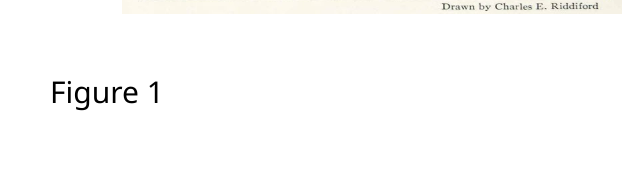
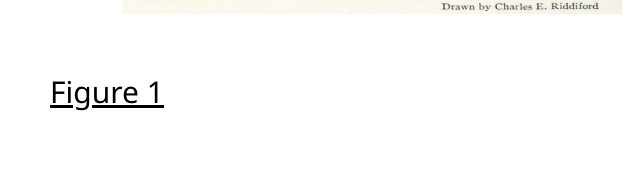
Before and after one commit to FEPSFY6916181/FY6916181, a plain HTML site: page index.html in a window 1280 px wide. Shown: the part 2485-2655 px from the top of the page, 0-640 px from the left. Drawn offline with nearby package versions, Linux system fonts and the light colour scheme.

Commit message:
Update index.html

```diff
--- a/index.html
+++ b/index.html
@@ -131,7 +131,7 @@
         Portal, n.d.). While its capabilities where limited the Bathysphere provided the groundwork for further future developments.
         <img src="bathysphere.jpg" alt="Bathysphereimg" width="500" height="500">
 
-        <h2>Figure 1</h2>
+        <h2><a href="https://www.amusingplanet.com/2020/03/bathysphere-worlds-first-deep-sea.html">Figure 1</a></h2>
 
         Development following the Bathysphere:
         Following the invention of the Bathysphere Swiss scientist Auguste Piccard and his son Jacques designed the Bathyscaphe designed to be a vessel with
```
